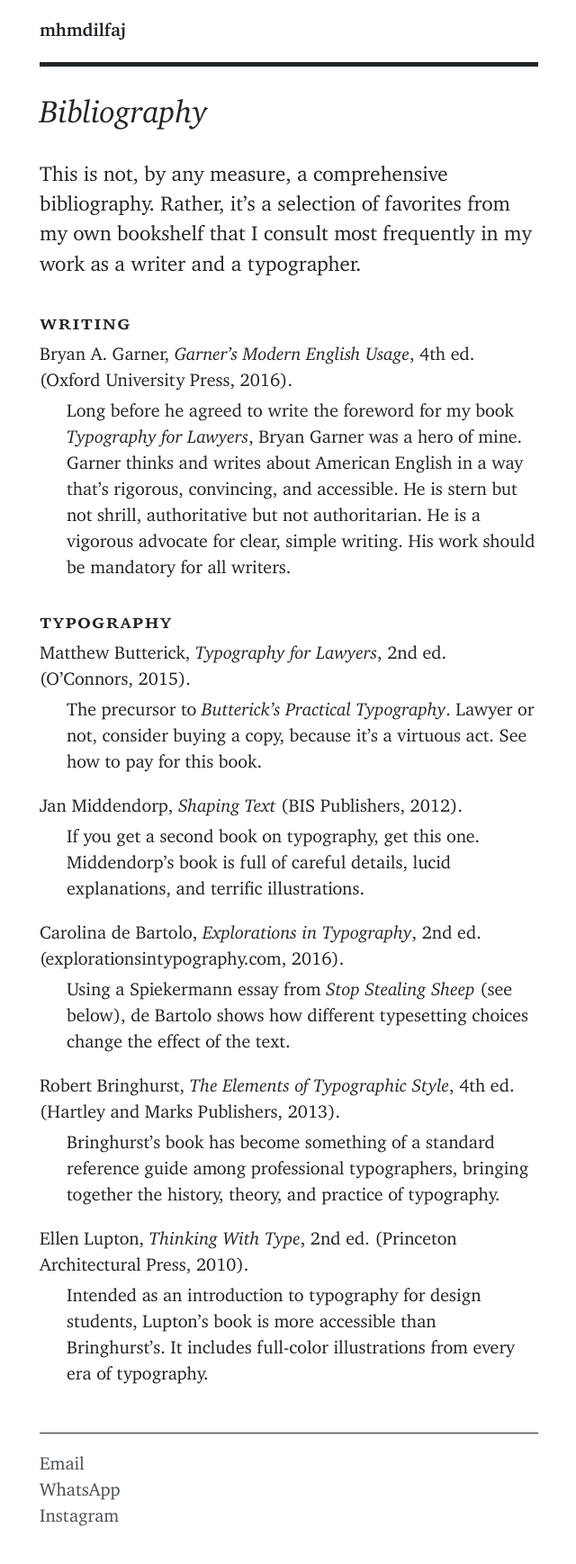
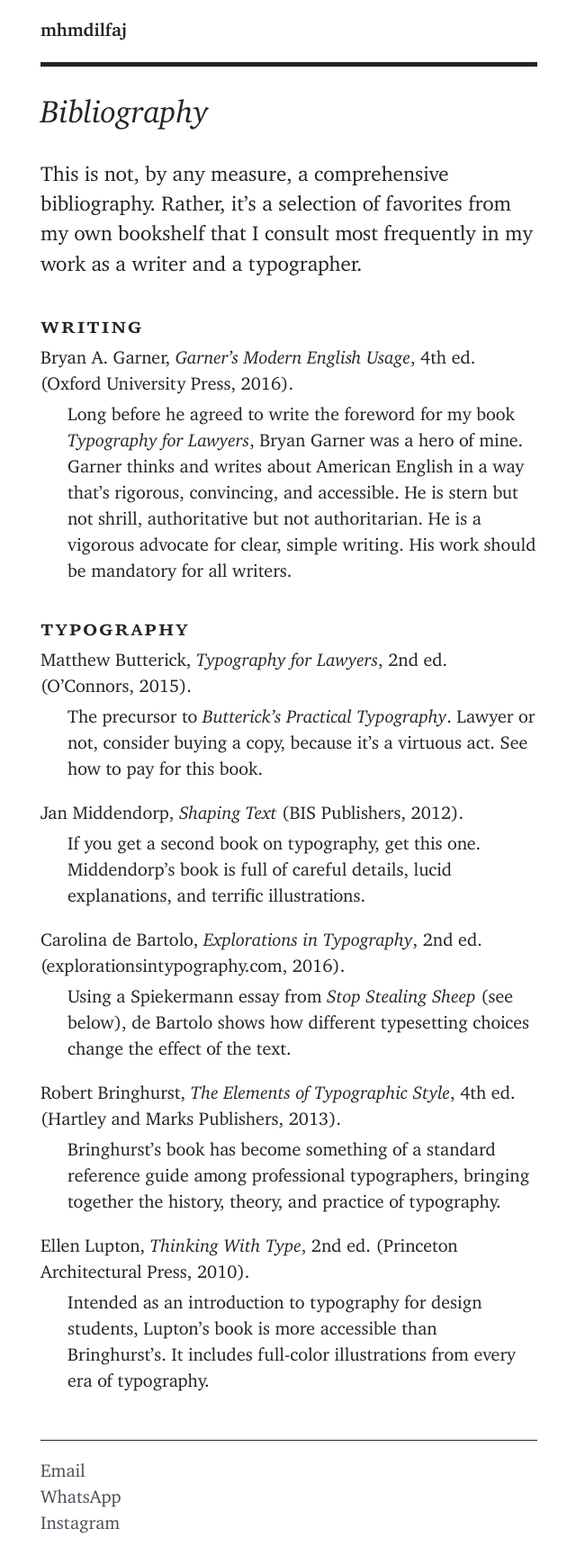
Before and after one commit to mhmdilfaj/mhmdilfaj.github.io, a Jekyll site: the page built from bibliography.md, in a window 1280 px wide. Shown: the whole page at 90% size, without its empty margins (319-959 px from the left). Built offline with Jekyll 4.4.1, drawn with Linux system fonts in a browser that asks for light colours.

Commit message:
Update stylesheet.css

```diff
--- a/assets/stylesheet.css
+++ b/assets/stylesheet.css
@@ -230,9 +230,9 @@
 h4,
 h5,
 h6 {
-	font-size: 1.15em;
+	font-size: 1.25em;
 	font-variant-caps: all-small-caps;
-	letter-spacing: 0.05em;
+	letter-spacing: 0.07em;
 }
 
 p {
@@ -326,8 +326,8 @@
 /* layout */
 .container {
   max-width: 25em;
-  padding-left: 23px;
-  padding-right: 23px;
+  padding-left: 24px;
+  padding-right: 24px;
   margin-left:  auto;
   margin-right: auto;
 }
```
